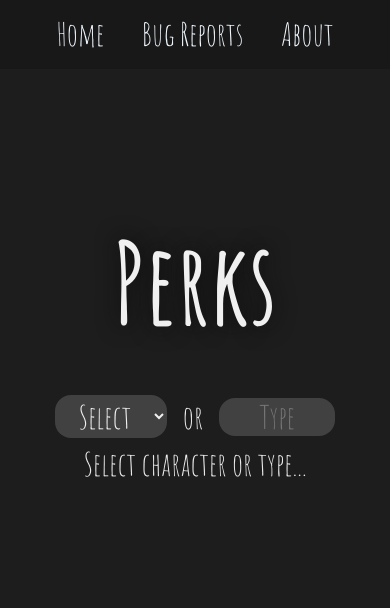
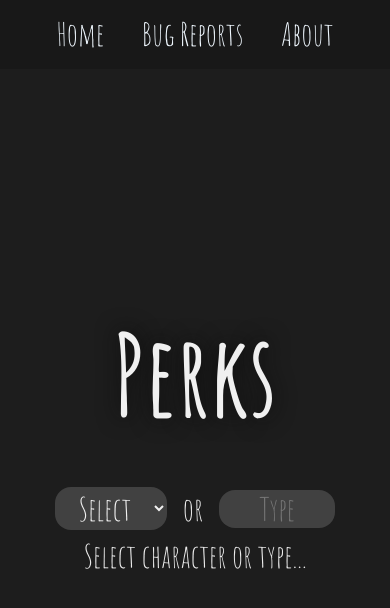
Before and after one commit to wifono/Dead-by-Daylight-Perks, a Svelte app: page / in a window 390 px wide. Shown: the top 608 px of the page. Built offline with nearby package versions, Linux system fonts and the light colour scheme.

Commit message:
FIX logo margin mobile

```diff
--- a/src/Reports.svelte
+++ b/src/Reports.svelte
@@ -17,8 +17,4 @@
 
 <style>
 
-    header {
-        margin-top: 11em;
-    }
-
 </style>
--- a/src/components/Logo.svelte
+++ b/src/components/Logo.svelte
@@ -16,14 +16,4 @@
     margin-top: 4.5rem;
  }
 
-
- @media screen and (max-width:420px) {
-
-    h1 {
-    margin-top: -1em;
-
-}
-
-}
-
 </style>
```
Also changed, not shown: public/build/bundle.css, public/build/bundle.js, 1 other file (tests, documents, lock files or other folders).
